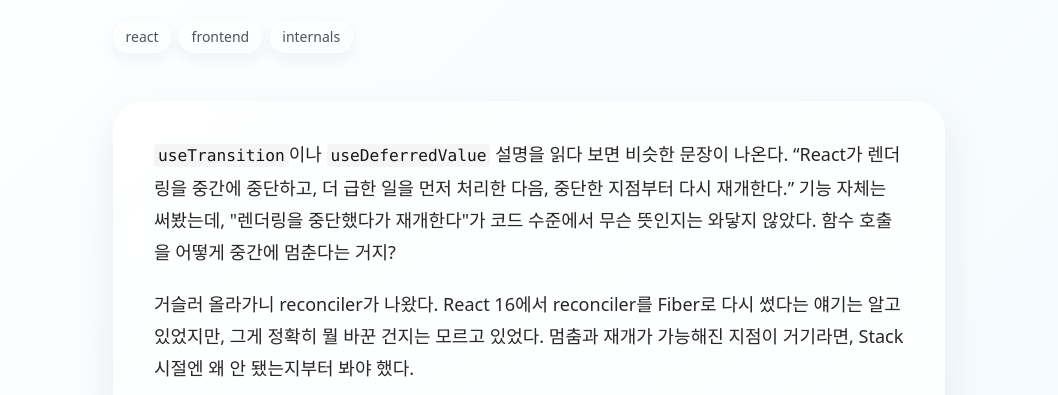
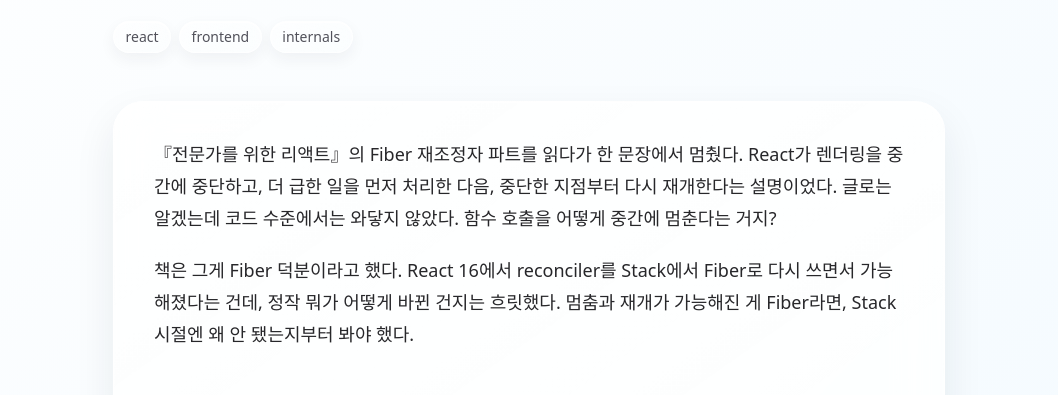
Before and after one commit to DanSJKim/sjblog, an Astro site: page /posts/react-stack-vs-fiber-reconciler in a window 1280 px wide. Shown: the part 366-761 px from the top of the page, without its empty margins (111-1169 px from the left). Built offline with nearby package versions, Linux system fonts and the light colour scheme; Astro itself is replaced by a stand-in of ours.

Commit message:
Use the real origin of the question in the intro
Curiosity came from the Fiber reconciler chapter of a React book, not from reading useTransition/useDeferredValue docs

Co-Authored-By: Claude Opus 4.8 (1M context) <noreply@anthropic.com>

```diff
--- a/src/content/posts/react-stack-vs-fiber-reconciler.md
+++ b/src/content/posts/react-stack-vs-fiber-reconciler.md
@@ -8,9 +8,9 @@ tags:
   - internals
 ---
 
-`useTransition`이나 `useDeferredValue` 설명을 읽다 보면 비슷한 문장이 나온다. "React가 렌더링을 중간에 중단하고, 더 급한 일을 먼저 처리한 다음, 중단한 지점부터 다시 재개한다." 기능 자체는 써봤는데, "렌더링을 중단했다가 재개한다"가 코드 수준에서 무슨 뜻인지는 와닿지 않았다. 함수 호출을 어떻게 중간에 멈춘다는 거지?
+『전문가를 위한 리액트』의 Fiber 재조정자 파트를 읽다가 한 문장에서 멈췄다. React가 렌더링을 중간에 중단하고, 더 급한 일을 먼저 처리한 다음, 중단한 지점부터 다시 재개한다는 설명이었다. 글로는 알겠는데 코드 수준에서는 와닿지 않았다. 함수 호출을 어떻게 중간에 멈춘다는 거지?
 
-거슬러 올라가니 reconciler가 나왔다. React 16에서 reconciler를 Fiber로 다시 썼다는 얘기는 알고 있었지만, 그게 정확히 뭘 바꾼 건지는 모르고 있었다. 멈춤과 재개가 가능해진 지점이 거기라면, Stack 시절엔 왜 안 됐는지부터 봐야 했다.
+책은 그게 Fiber 덕분이라고 했다. React 16에서 reconciler를 Stack에서 Fiber로 다시 쓰면서 가능해졌다는 건데, 정작 뭐가 어떻게 바뀐 건지는 흐릿했다. 멈춤과 재개가 가능해진 게 Fiber라면, Stack 시절엔 왜 안 됐는지부터 봐야 했다.
 
 ## Stack Reconciler가 노드를 stack에 쌓는 줄 알았다
 
```
